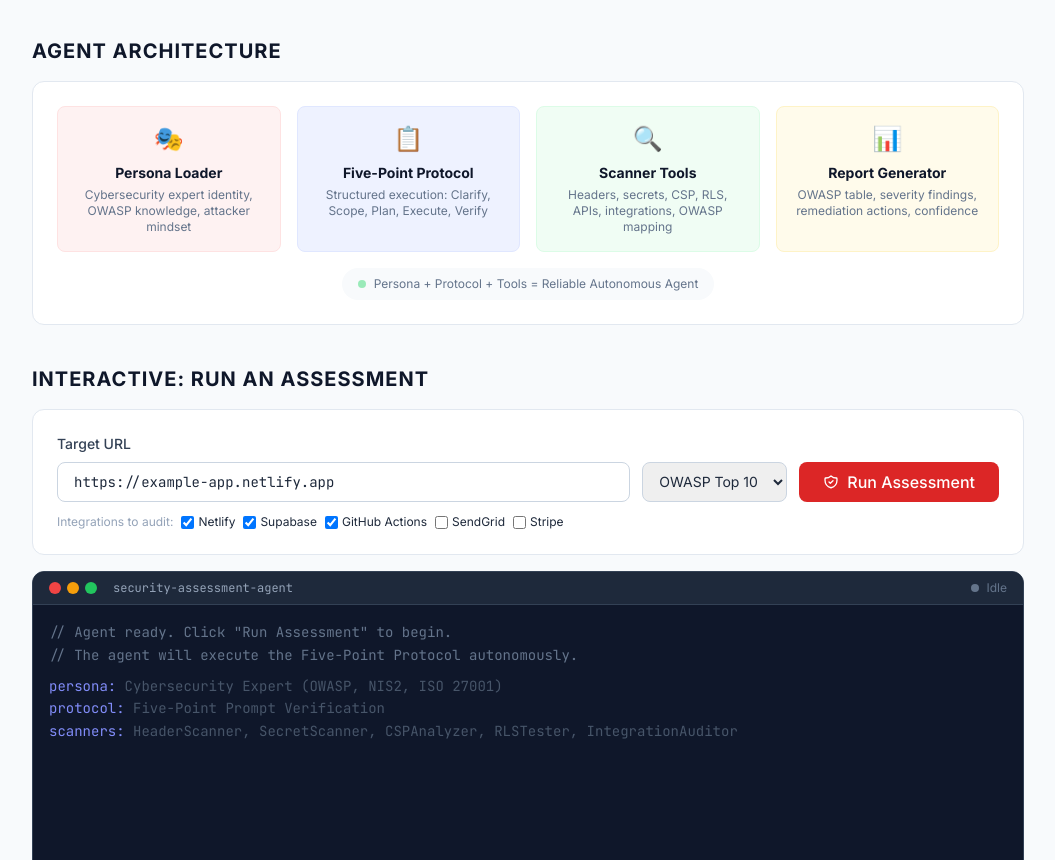
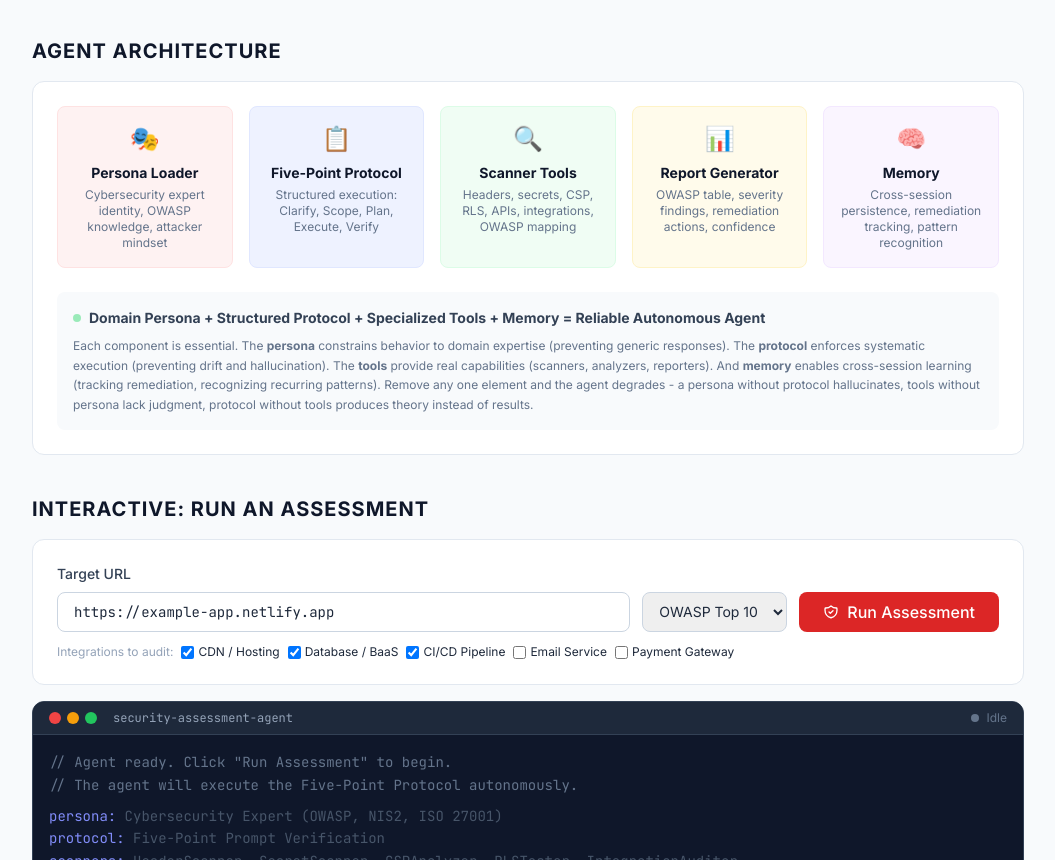
Before and after one commit to fbratten/From-Blueprint-to-Application, a plain HTML site: page demos/security-assessment-agent/index.html in a window 1280 px wide. Shown: the part 523-1383 px from the top of the page, without its empty margins (112-1167 px from the left). Drawn offline with nearby package versions, Linux system fonts and the light colour scheme.

Commit message:
fix: generalize security demo (no real vulns), add Memory to agent formula
- Replaced specific service names (Netlify/Supabase/GitHub) with generic
  terms (CDN/Hosting, Database/BaaS, CI/CD Pipeline)
- Scan output uses generic findings, not actual assessment results
- Agent formula expanded: Persona + Protocol + Tools + Memory = Agent
- Added explanation of why each component is essential
- Added Memory block to architecture diagram

```diff
--- a/demos/security-assessment-agent/index.html
+++ b/demos/security-assessment-agent/index.html
@@ -72,7 +72,7 @@
         <section class="mb-10">
             <h2 class="text-xl font-bold text-slate-900 mb-4 uppercase tracking-wider text-sm">Agent Architecture</h2>
             <div class="bg-white rounded-xl border border-slate-200 p-6">
-                <div class="grid grid-cols-1 md:grid-cols-4 gap-4">
+                <div class="grid grid-cols-2 md:grid-cols-5 gap-4">
                     <div class="text-center p-4 bg-red-50 rounded-lg border border-red-100">
                         <div class="text-2xl mb-2">🎭</div>
                         <h3 class="font-bold text-sm text-slate-900">Persona Loader</h3>
@@ -93,12 +93,20 @@
                         <h3 class="font-bold text-sm text-slate-900">Report Generator</h3>
                         <p class="text-xs text-slate-500 mt-1">OWASP table, severity findings, remediation actions, confidence</p>
                     </div>
+                    <div class="text-center p-4 bg-purple-50 rounded-lg border border-purple-100">
+                        <div class="text-2xl mb-2">🧠</div>
+                        <h3 class="font-bold text-sm text-slate-900">Memory</h3>
+                        <p class="text-xs text-slate-500 mt-1">Cross-session persistence, remediation tracking, pattern recognition</p>
+                    </div>
                 </div>
-                <div class="mt-4 text-center">
-                    <div class="inline-flex items-center gap-2 text-xs text-slate-500 bg-slate-50 px-4 py-2 rounded-full">
+                <div class="mt-6 bg-slate-50 rounded-lg p-4">
+                    <div class="flex items-center gap-2 mb-2">
                         <span class="w-2 h-2 bg-green-400 rounded-full agent-pulse"></span>
-                        Persona + Protocol + Tools = Reliable Autonomous Agent
+                        <span class="text-sm font-bold text-slate-700">Domain Persona + Structured Protocol + Specialized Tools + Memory = Reliable Autonomous Agent</span>
                     </div>
+                    <p class="text-xs text-slate-500 leading-relaxed">
+                        Each component is essential. The <strong>persona</strong> constrains behavior to domain expertise (preventing generic responses). The <strong>protocol</strong> enforces systematic execution (preventing drift and hallucination). The <strong>tools</strong> provide real capabilities (scanners, analyzers, reporters). And <strong>memory</strong> enables cross-session learning (tracking remediation, recognizing recurring patterns). Remove any one element and the agent degrades - a persona without protocol hallucinates, tools without persona lack judgment, protocol without tools produces theory instead of results.
+                    </p>
                 </div>
             </div>
         </section>
@@ -124,11 +132,11 @@
                 </div>
                 <div class="flex flex-wrap gap-2 mt-3">
                     <span class="text-xs text-slate-400">Integrations to audit:</span>
-                    <label class="flex items-center gap-1 text-xs"><input type="checkbox" checked class="rounded"> Netlify</label>
-                    <label class="flex items-center gap-1 text-xs"><input type="checkbox" checked class="rounded"> Supabase</label>
-                    <label class="flex items-center gap-1 text-xs"><input type="checkbox" checked class="rounded"> GitHub Actions</label>
-                    <label class="flex items-center gap-1 text-xs"><input type="checkbox" class="rounded"> SendGrid</label>
-                    <label class="flex items-center gap-1 text-xs"><input type="checkbox" class="rounded"> Stripe</label>
+                    <label class="flex items-center gap-1 text-xs"><input type="checkbox" checked class="rounded"> CDN / Hosting</label>
+                    <label class="flex items-center gap-1 text-xs"><input type="checkbox" checked class="rounded"> Database / BaaS</label>
+                    <label class="flex items-center gap-1 text-xs"><input type="checkbox" checked class="rounded"> CI/CD Pipeline</label>
+                    <label class="flex items-center gap-1 text-xs"><input type="checkbox" class="rounded"> Email Service</label>
+                    <label class="flex items-center gap-1 text-xs"><input type="checkbox" class="rounded"> Payment Gateway</label>
                 </div>
             </div>
 
@@ -247,35 +255,35 @@
             { type: 'plan', text: 'Step 9: OWASP Top 10 mapping and report generation' },
         ]},
         { phase: '4', label: 'EXECUTION', color: 'green', lines: [
-            { type: 'scan', text: 'Scanning HTTP headers...' },
+            { type: 'scan', text: 'Scanning HTTP security headers...' },
             { type: 'pass', text: 'HSTS: max-age=31536000; includeSubDomains; preload' },
             { type: 'pass', text: 'X-Frame-Options: DENY' },
             { type: 'pass', text: 'X-Content-Type-Options: nosniff' },
             { type: 'pass', text: 'Referrer-Policy: strict-origin-when-cross-origin' },
-            { type: 'warn', text: 'CSP: script-src includes unsafe-inline (required by framework)' },
-            { type: 'scan', text: 'Testing sensitive file exposure...' },
-            { type: 'pass', text: '.env -> 404 | .git/config -> 404 | package.json -> 404 | CLAUDE.md -> 404' },
+            { type: 'warn', text: 'CSP: script-src includes unsafe-inline (common in SSG frameworks)' },
+            { type: 'scan', text: 'Testing sensitive file exposure (12 paths)...' },
+            { type: 'pass', text: '.env -> 404 | .git/config -> 404 | package.json -> 404 | wp-admin -> 404' },
             { type: 'scan', text: 'Auditing client-side JavaScript bundles...' },
-            { type: 'pass', text: 'No API keys found in HTML (0 pages)' },
-            { type: 'pass', text: 'No source maps exposed' },
-            { type: 'pass', text: 'No Supabase service_role key in bundles' },
-            { type: 'scan', text: 'Analyzing CSP directives...' },
-            { type: 'warn', text: 'connect-src uses wildcard https://*.supabase.co - data exfiltration risk' },
-            { type: 'warn', text: 'Missing base-uri directive - allows base tag injection' },
-            { type: 'warn', text: 'Missing form-action directive - allows form submission to external URLs' },
-            { type: 'scan', text: 'Testing Supabase RLS policies (anon key)...' },
-            { type: 'pass', text: 'Anon can read published articles: YES (expected)' },
-            { type: 'pass', text: 'Anon can read draft articles: NO (blocked by RLS)' },
-            { type: 'pass', text: 'Anon can INSERT articles: NO (RLS violation)' },
-            { type: 'pass', text: 'Anon can read user_roles: NO (empty result)' },
-            { type: 'scan', text: 'Testing Edge Function security...' },
-            { type: 'pass', text: 'gemini-proxy: requires authentication (401 without JWT)' },
-            { type: 'pass', text: 'contact-form: rate limiting active (3/IP per 30min)' },
-            { type: 'pass', text: 'contact-form: prompt injection detected and blocked' },
-            { type: 'scan', text: 'Auditing CI/CD integration...' },
-            { type: 'fail', text: 'GitHub: No branch protection on main branch!' },
-            { type: 'pass', text: 'GitHub: Secrets properly configured (7 secrets)' },
-            { type: 'pass', text: 'Netlify: Auto-builds disabled (CLI deploy only)' },
+            { type: 'pass', text: 'No API keys found in HTML across 8 pages' },
+            { type: 'pass', text: 'No source maps exposed in production build' },
+            { type: 'pass', text: 'No service/admin tokens leaked in JS bundles' },
+            { type: 'scan', text: 'Analyzing Content Security Policy...' },
+            { type: 'warn', text: 'connect-src uses wildcard for backend API - could be tightened' },
+            { type: 'warn', text: 'Missing base-uri directive - base tag injection possible' },
+            { type: 'pass', text: 'frame-ancestors: none - clickjacking blocked' },
+            { type: 'scan', text: 'Testing database access control policies...' },
+            { type: 'pass', text: 'Anonymous: read public content YES (expected)' },
+            { type: 'pass', text: 'Anonymous: read private content NO (access denied)' },
+            { type: 'pass', text: 'Anonymous: write operations NO (policy violation)' },
+            { type: 'pass', text: 'Anonymous: admin tables NO (permission denied)' },
+            { type: 'scan', text: 'Testing serverless function security...' },
+            { type: 'pass', text: 'Protected endpoints: return 401 without valid token' },
+            { type: 'pass', text: 'Public endpoints: rate limiting active (backoff enforced)' },
+            { type: 'pass', text: 'Input validation: prompt injection detected and neutralized' },
+            { type: 'scan', text: 'Auditing CI/CD pipeline integration...' },
+            { type: 'fail', text: 'No branch protection rules configured on production branch!' },
+            { type: 'warn', text: 'Deploy token has no expiry date - should rotate periodically' },
+            { type: 'pass', text: 'Secrets properly stored (not hardcoded in workflow files)' },
         ]},
         { phase: '5', label: 'VERIFICATION', color: 'amber', lines: [
             { type: 'verify', text: 'Self-audit: 9/9 planned checks executed. No untested areas.' },
@@ -391,10 +399,11 @@
         <div class="bg-white rounded-xl border border-slate-200 p-4">
             <h3 class="font-bold text-sm mb-3">Priority Actions</h3>
             <div class="space-y-2 text-sm">
-                <div class="flex items-start gap-2"><span class="bg-red-100 text-red-700 px-2 py-0.5 rounded text-xs font-bold flex-shrink-0">HIGH</span><span>Enable GitHub branch protection on main (require PR reviews)</span></div>
-                <div class="flex items-start gap-2"><span class="bg-amber-100 text-amber-700 px-2 py-0.5 rounded text-xs font-bold flex-shrink-0">MED</span><span>Tighten CSP connect-src wildcard to specific Supabase project</span></div>
-                <div class="flex items-start gap-2"><span class="bg-amber-100 text-amber-700 px-2 py-0.5 rounded text-xs font-bold flex-shrink-0">MED</span><span>Add base-uri and form-action CSP directives</span></div>
-                <div class="flex items-start gap-2"><span class="bg-amber-100 text-amber-700 px-2 py-0.5 rounded text-xs font-bold flex-shrink-0">MED</span><span>Implement persistent rate limiting (Supabase table vs in-memory)</span></div>
+                <div class="flex items-start gap-2"><span class="bg-red-100 text-red-700 px-2 py-0.5 rounded text-xs font-bold flex-shrink-0">HIGH</span><span>Enable branch protection on production branch (require PR reviews + status checks)</span></div>
+                <div class="flex items-start gap-2"><span class="bg-amber-100 text-amber-700 px-2 py-0.5 rounded text-xs font-bold flex-shrink-0">MED</span><span>Tighten CSP connect-src from wildcard to specific backend endpoint</span></div>
+                <div class="flex items-start gap-2"><span class="bg-amber-100 text-amber-700 px-2 py-0.5 rounded text-xs font-bold flex-shrink-0">MED</span><span>Add missing CSP directives: base-uri, form-action, upgrade-insecure-requests</span></div>
+                <div class="flex items-start gap-2"><span class="bg-amber-100 text-amber-700 px-2 py-0.5 rounded text-xs font-bold flex-shrink-0">MED</span><span>Implement persistent rate limiting (database-backed vs in-memory counters)</span></div>
+                <div class="flex items-start gap-2"><span class="bg-green-100 text-green-700 px-2 py-0.5 rounded text-xs font-bold flex-shrink-0">LOW</span><span>Rotate deploy tokens periodically and set expiry dates</span></div>
             </div>
             <div class="mt-4 text-xs text-slate-500 bg-slate-50 p-3 rounded">
                 <strong>NIS2 Compliance Note:</strong> Article 21(2)(a) requires "policies on risk analysis and information system security." This assessment report, with its structured protocol and OWASP mapping, serves as evidence of systematic risk analysis. Store in your ISMS documentation.
```
